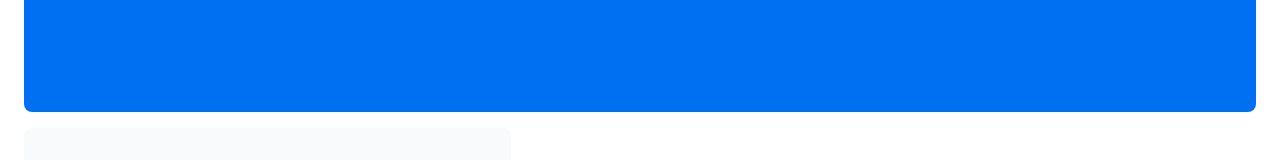
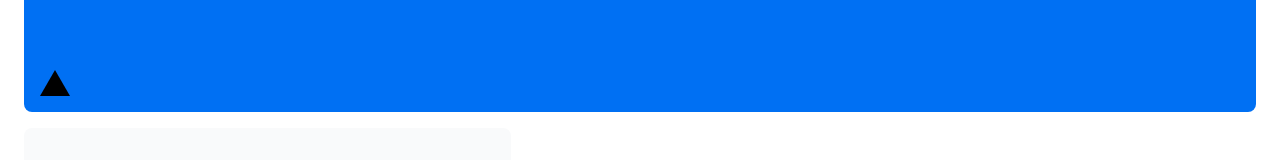
Before and after one commit to chayananluanglertamorn/learn-nextjs, a Next.js app: page / in a window 1280 px wide. Shown: the part 120-280 px from the top of the page. Built offline with nearby package versions, Linux system fonts and the light colour scheme.

Commit message:
Tailwind CSS

```diff
--- a/app/page.tsx
+++ b/app/page.tsx
@@ -7,6 +7,9 @@
     <main className="flex min-h-screen flex-col p-6">
       <div className="flex h-20 shrink-0 items-end rounded-lg bg-blue-500 p-4 md:h-52">
         {/* <AcmeLogo /> */}
+        <div
+          className="relative w-0 h-0 border-l-[15px] border-r-[15px] border-b-[26px] border-l-transparent border-r-transparent border-b-black"
+        />
       </div>
       <div className="mt-4 flex grow flex-col gap-4 md:flex-row">
         <div className="flex flex-col justify-center gap-6 rounded-lg bg-gray-50 px-6 py-10 md:w-2/5 md:px-20">
```
